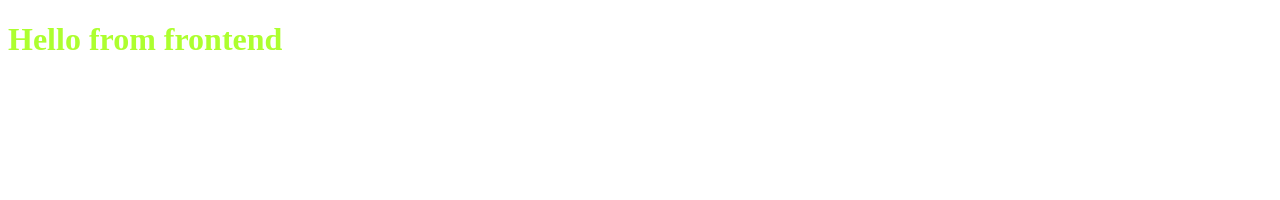
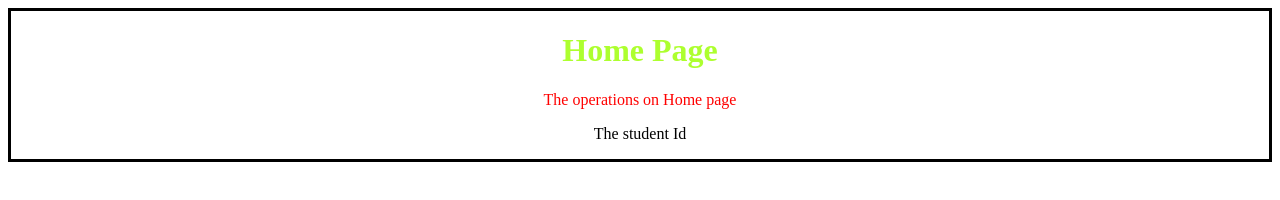
Before and after one commit to keerthanaannadi1/autosetup, a website: page frontend/index.html in a window 1280 px wide. Drawn offline with Linux system fonts and the light colour scheme.

Commit message:
added new css and html code

```diff
--- a/frontend/index.css
+++ b/frontend/index.css
@@ -1,3 +1,14 @@
 h1 {
    color: greenyellow;
 }
+
+.home-card {
+   text-align: center;
+   border: 3px solid black;
+}
+#p1 {
+   color: red;
+}
+.home-card:hover {
+   background-color: blue;
+}
--- a/frontend/index.html
+++ b/frontend/index.html
@@ -7,7 +7,13 @@
     <link rel="stylesheet" href="index.css">
 </head>
 <body>
-    <h1> Hello from frontend</h1>
     <script src="index.js"></script>
+    <div class ="home-card">
+    <h1> Home Page </h1>
+    <p id ="p1"> The operations on Home page</p>
+    <p id = "p2">
+         The student Id
+    </p>
+    </div>
 </body>
 </html>
```
